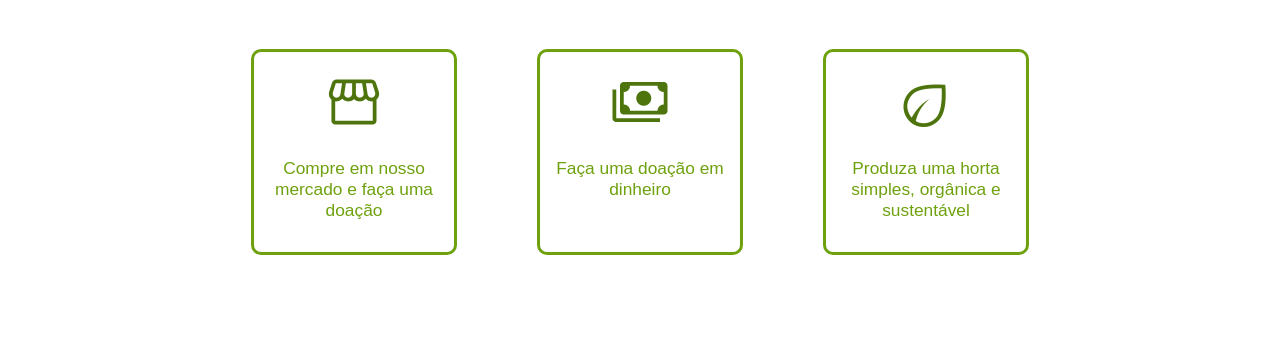
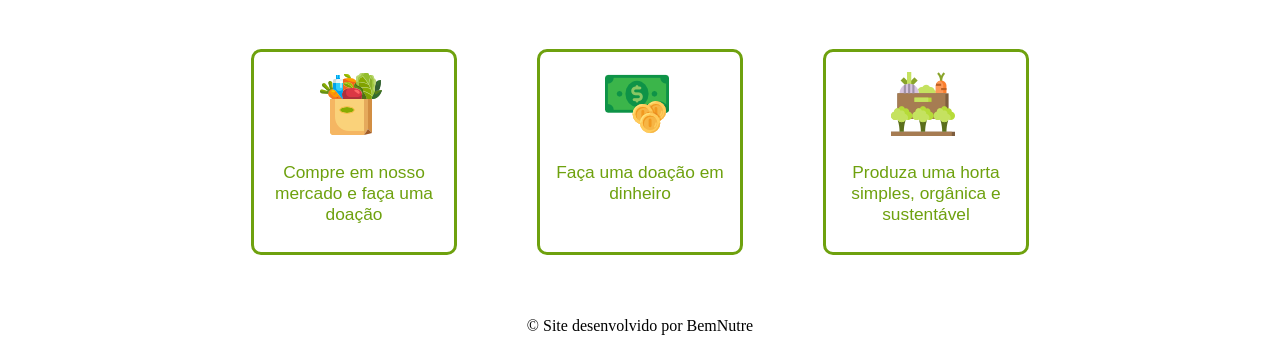
Before and after one commit to rthll/rthll.github.io, a plain HTML site: page index.html in a window 1280 px wide. Shown: the part 659-1010 px from the top of the page. Before the commit the page ends 960 px from the top, so only its background shows below. Drawn offline with nearby package versions, Linux system fonts and the light colour scheme.

Commit message:
Implementação footer

```diff
--- a/index.html
+++ b/index.html
@@ -50,19 +50,22 @@
             <h1>Conheça as nossas soluções e apoie a causa</h1>
             <div class="blocks">
                 <a class="frame" href="marketplace/marketplace.html">
-                    <span class="material-symbols-outlined">storefront</span>
+                    <img src="assets/icons/mercearias.png" alt="mercado">
                     <p>Compre em nosso mercado e faça uma doação</p>
                 </a>
                 <a class="frame" href="">
-                    <span class="material-symbols-outlined">payments</span>
+                    <img src="assets/icons/dinheiro.png" alt="dinheiro">
                     <p>Faça uma doação em dinheiro</p>
                 </a>
                 <a class="frame" href="garden/garden.html">
-                    <span class="material-symbols-outlined">eco</span>
+                    <img src="assets/icons/ecologia-e-meio-ambiente.png" alt="horta">
                     <p>Produza uma horta simples, orgânica e sustentável</p>
                 </a>
             </div>
         </section>
     </main>
+    <footer>
+        <p>© Site desenvolvido por BemNutre</p>
+    </footer>
 </body>
 </html>
--- a/style.css
+++ b/style.css
@@ -180,7 +180,7 @@ main{
     transform: translateX(5px);
 }
 
-.frame > span{
+.frame > img{
     left: 65px;
     margin-top: 20px;
     position: relative;
@@ -193,3 +193,10 @@ main{
     font-size: 13pt;
     text-decoration: none;
 }
+
+footer {
+    display: flex;
+    justify-content: center;
+    align-items: center;
+    font-family: 'Times New Roman', Times, serif;
+}
```
Also changed, not shown: assets/icons/dinheiro.png (added), assets/icons/ecologia-e-meio-ambiente.png (added), assets/icons/mercearias.png (added), assets/icons/vegetais.png (added), assets/icons/vegetal.png (added).
